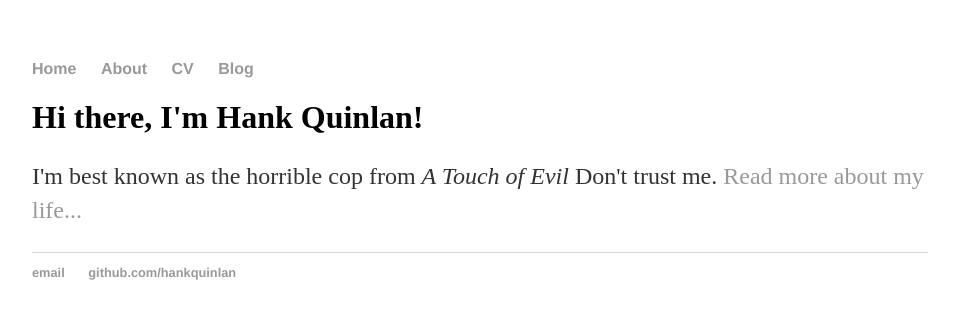
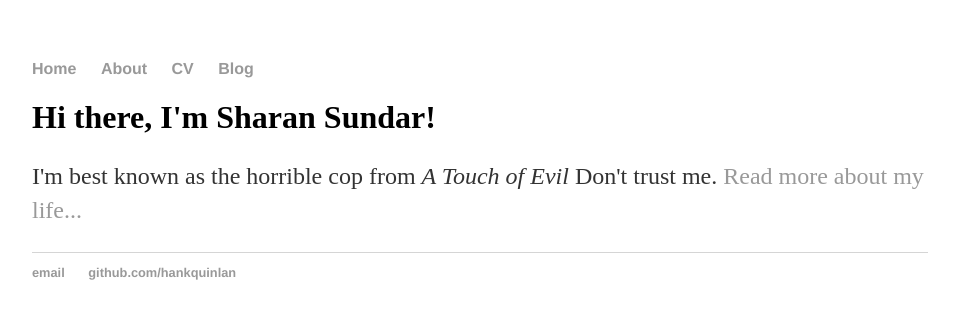
Before and after one commit to Sharan-Sundar/Gitpage_Basics, a Jekyll site: the page built from index.html, in a window 1280 px wide. Shown: the top 319 px of the page, without its empty margins (160-1119 px from the left). Built offline with Jekyll 4.4.1, drawn with Linux system fonts in a browser that asks for light colours.

Commit message:
Update index.html

```diff
--- a/index.html
+++ b/index.html
@@ -1,8 +1,8 @@
 ---
 layout: default
-title: Hank Quinlan, Horrible Cop
+title: Home|Sharan-Sundar
 ---
 <div class="blurb">
-	<h1>Hi there, I'm Hank Quinlan!</h1>
+	<h1>Hi there, I'm Sharan Sundar!</h1>
 	<p>I'm best known as the horrible cop from <em>A Touch of Evil</em> Don't trust me. <a href="/about">Read more about my life...</a></p>
 </div><!-- /.blurb -->
```
